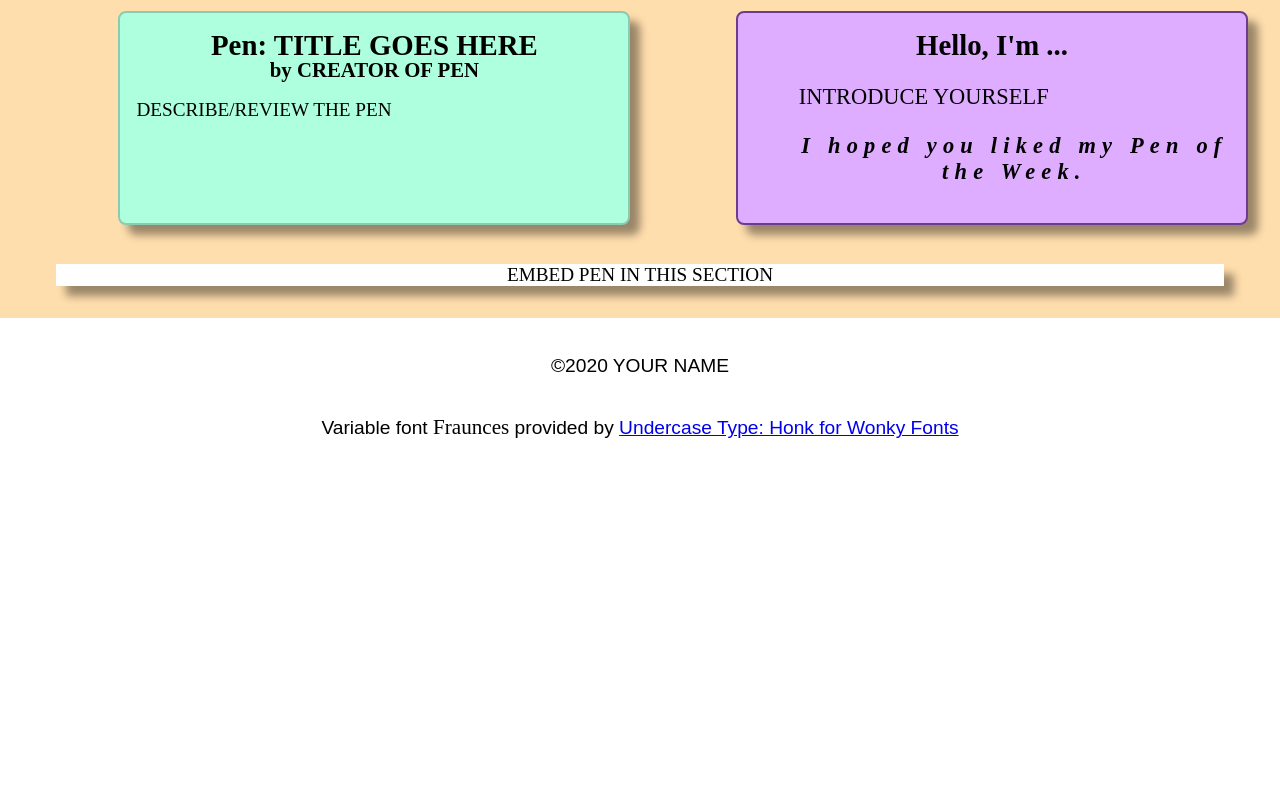
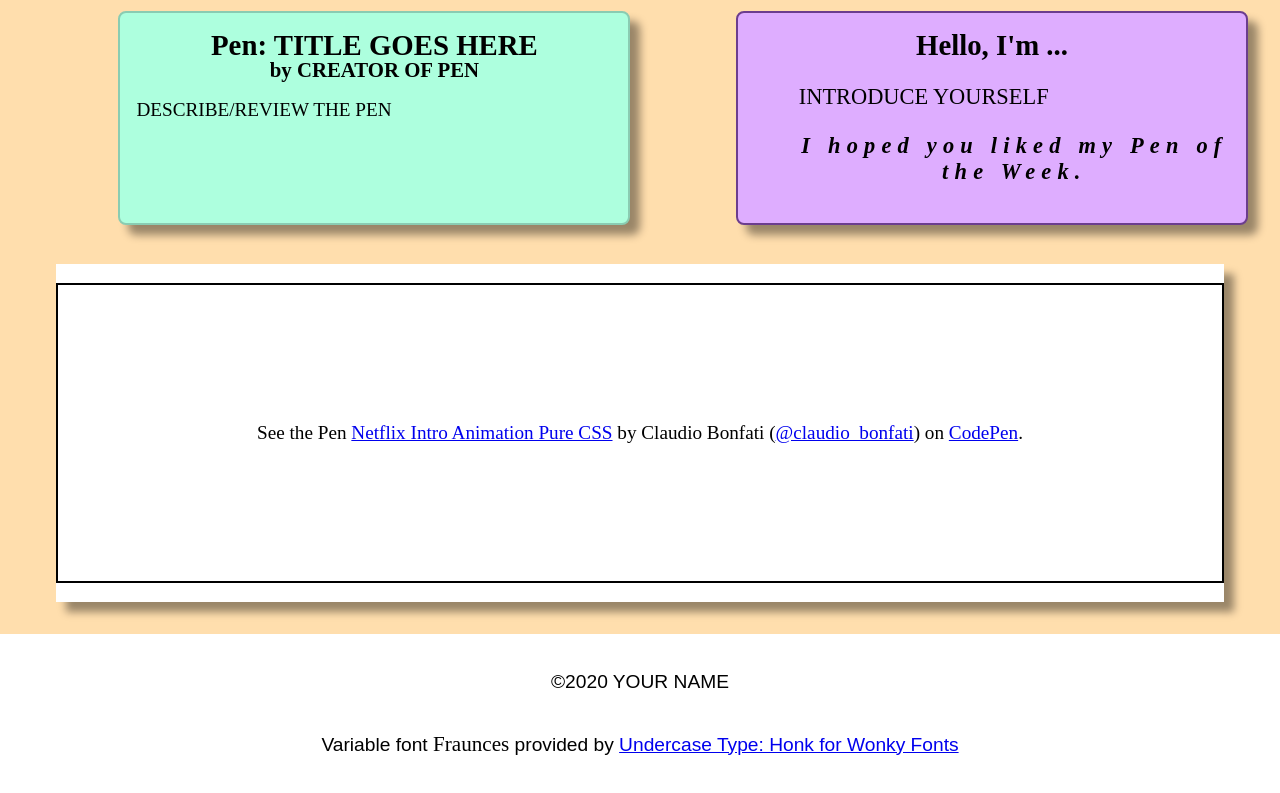
Before and after one commit to RVCC-IDMX/embed-codepen-jmartowicz, a plain HTML site: page index.html in a window 1280 px wide. Shown: the part 85-878 px from the top of the page. Before the commit the page ends 800 px from the top, so only its background shows below. Drawn offline with Linux system fonts and the light colour scheme; a script that the page names is missing; a web font is replaced by a local one.

Commit message:
finished

```diff
--- a/index.html
+++ b/index.html
@@ -20,7 +20,12 @@
           <h3>by CREATOR OF PEN</h3>
           <p>DESCRIBE/REVIEW THE PEN</p>
         </article>
-        <section>EMBED PEN IN THIS SECTION</section>
+        <section><p class="codepen" data-height="300" data-default-tab="html,result" data-slug-hash="mdryxPv" data-user="claudio_bonfati" style="height: 300px; box-sizing: border-box; display: flex; align-items: center; justify-content: center; border: 2px solid; margin: 1em 0; padding: 1em;">
+          <span>See the Pen <a href="https://codepen.io/claudio_bonfati/pen/mdryxPv">
+          Netflix Intro Animation Pure CSS</a> by Claudio Bonfati (<a href="https://codepen.io/claudio_bonfati">@claudio_bonfati</a>)
+          on <a href="https://codepen.io">CodePen</a>.</span>
+        </p>
+        <script async src="https://cpwebassets.codepen.io/assets/embed/ei.js"></script></section>
         <aside>
           <h2>Hello, I'm ...</h2>
           <p>INTRODUCE YOURSELF</p>
```
Also changed, not shown: 1 other file.
